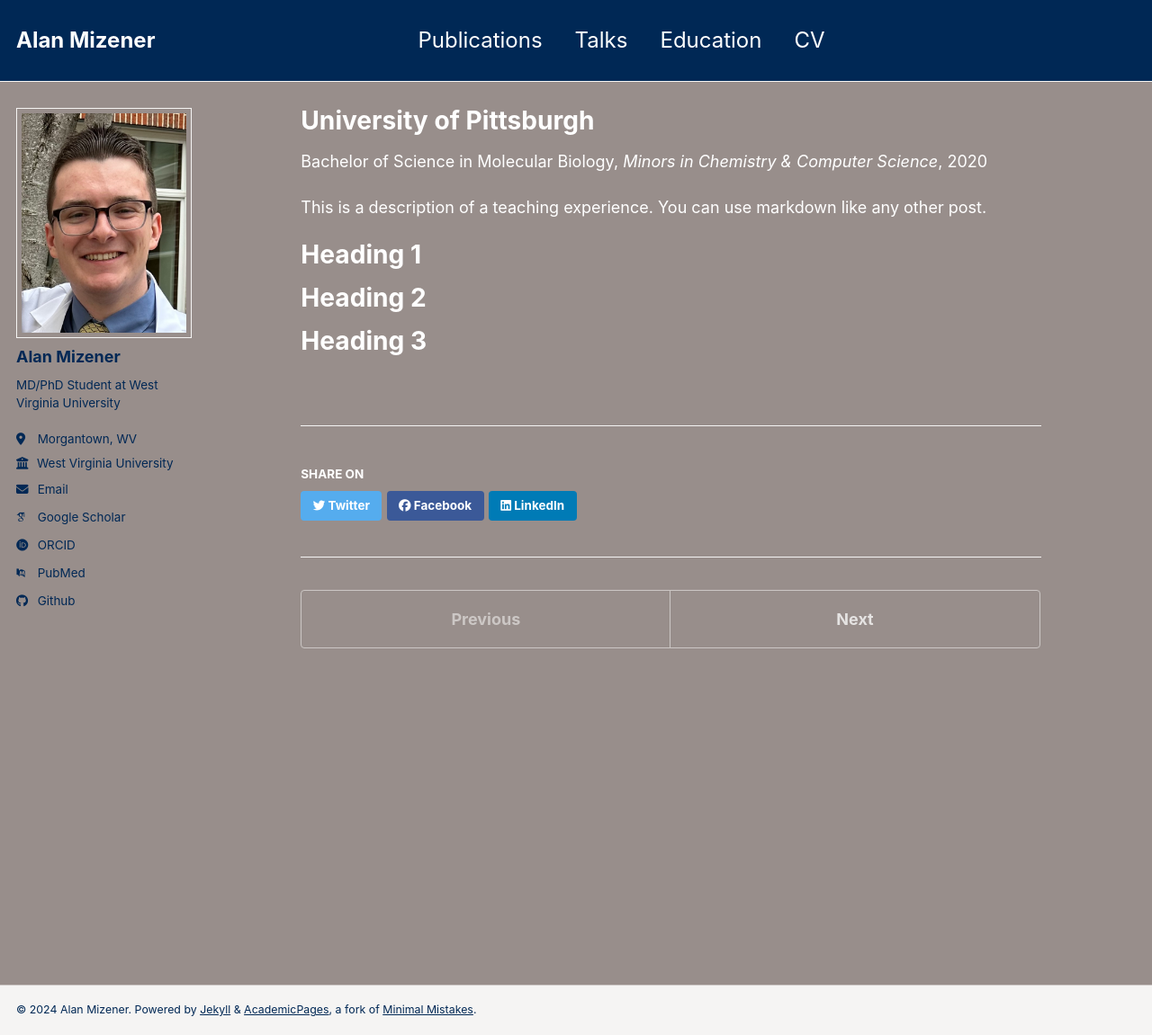
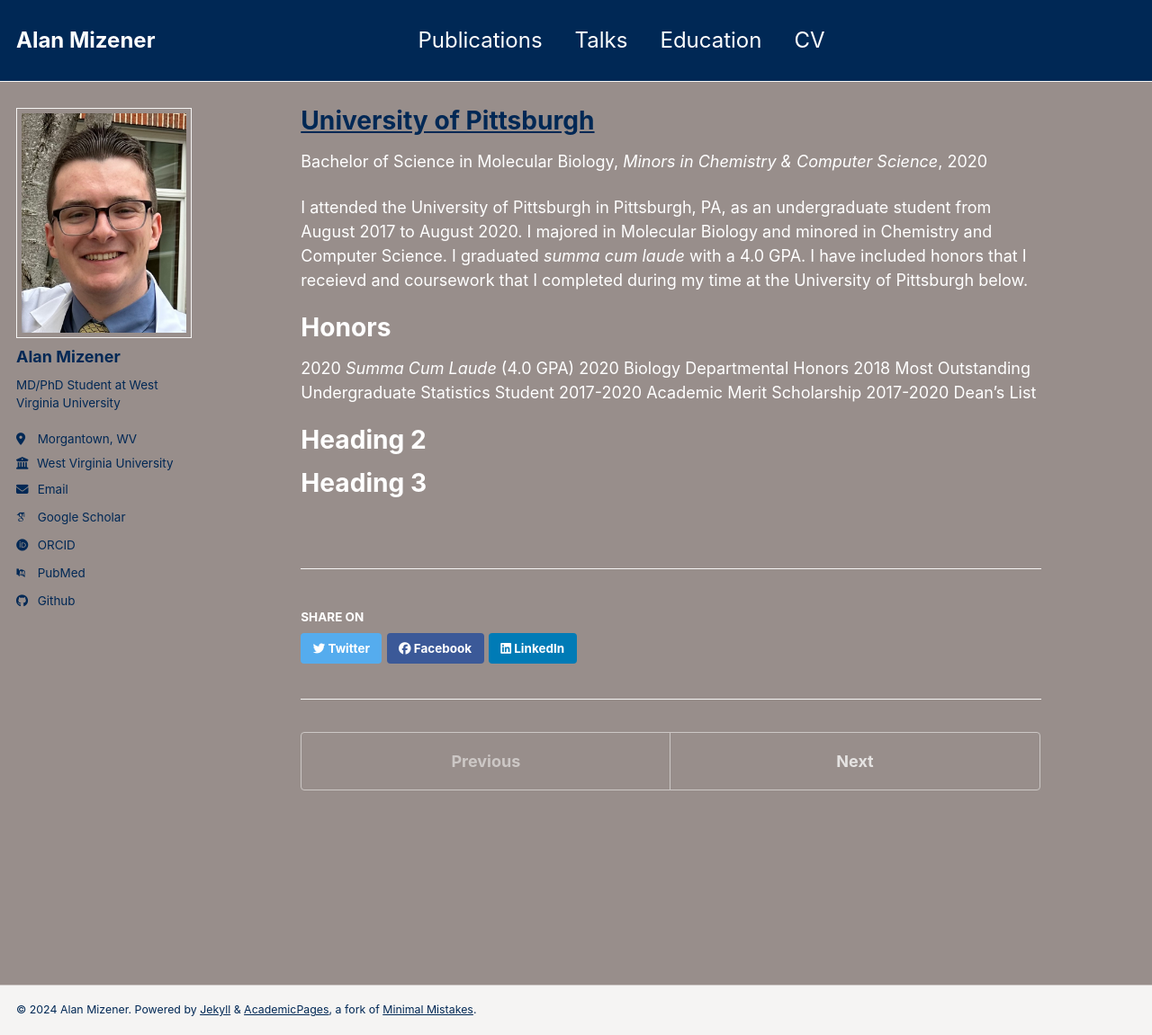
Before and after one commit to admizener/admizener.github.io, a Jekyll site: the page built from _teaching/university_of_pittsburgh.md, in a window 1280 px wide and 1151 px high. Shown: the whole window at 90% size. Built offline with Jekyll 4.4.1, drawn with Linux system fonts in a browser that asks for light colours; some web fonts are replaced.

Commit message:
Update university_of_pittsburgh.md

```diff
--- a/_teaching/university_of_pittsburgh.md
+++ b/_teaching/university_of_pittsburgh.md
@@ -1,5 +1,5 @@
 ---
-title: "University of Pittsburgh"
+title: "[University of Pittsburgh](https://www.pitt.edu)"
 collection: teaching
 type: "Bachelor of Science in Molecular Biology"
 permalink: /teaching/university_of_pittsburgh
@@ -7,10 +7,15 @@ venue: "Minors in Chemistry & Computer Science"
 date: 2020-08-08
 ---
 
-This is a description of a teaching experience. You can use markdown like any other post.
+I attended the University of Pittsburgh in Pittsburgh, PA, as an undergraduate student from August 2017 to August 2020. I majored in Molecular Biology and minored in Chemistry and Computer Science. I graduated *summa cum laude* with a 4.0 GPA. I have included honors that I receievd and coursework that I completed during my time at the University of Pittsburgh below.
 
-Heading 1
+Honors
 ======
+2020       *Summa Cum Laude* (4.0 GPA)
+2020       Biology Departmental Honors
+2018       Most Outstanding Undergraduate Statistics Student
+2017-2020  Academic Merit Scholarship
+2017-2020  Dean's List
 
 Heading 2
 ======
```
